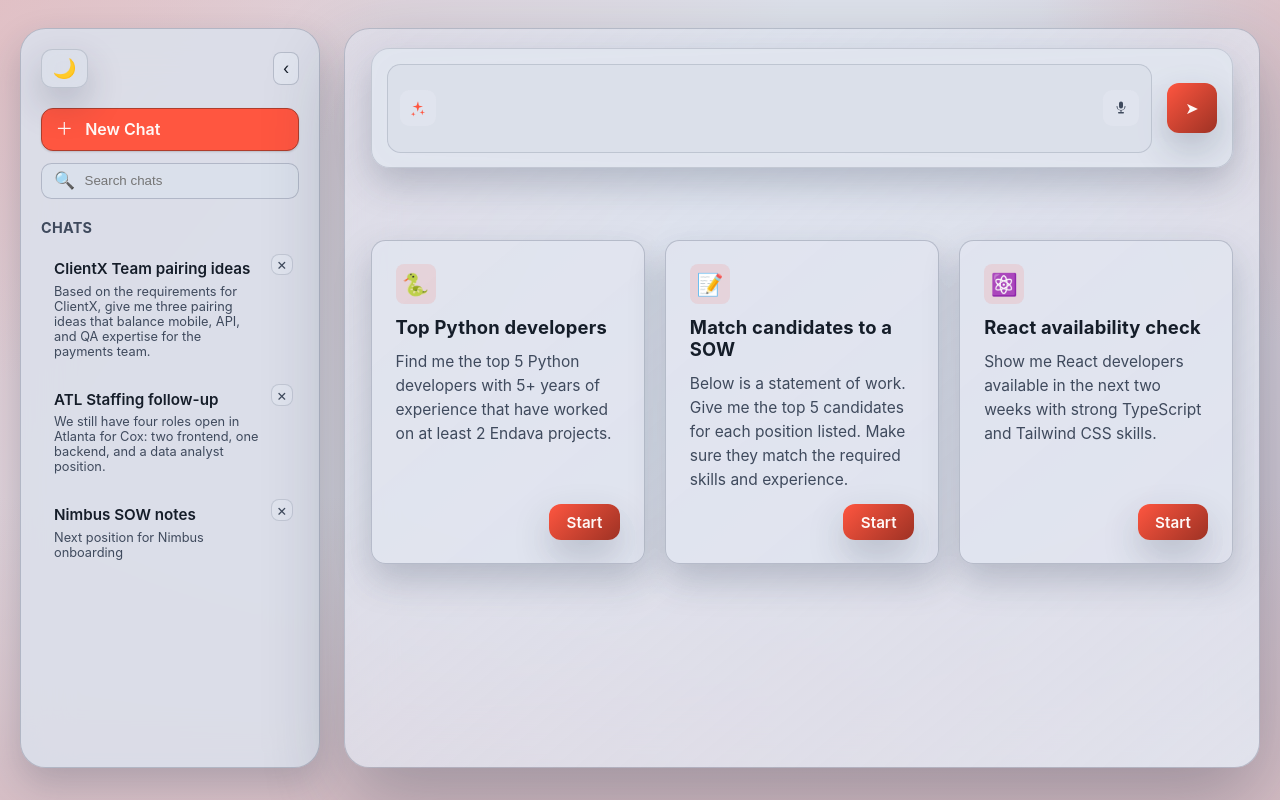
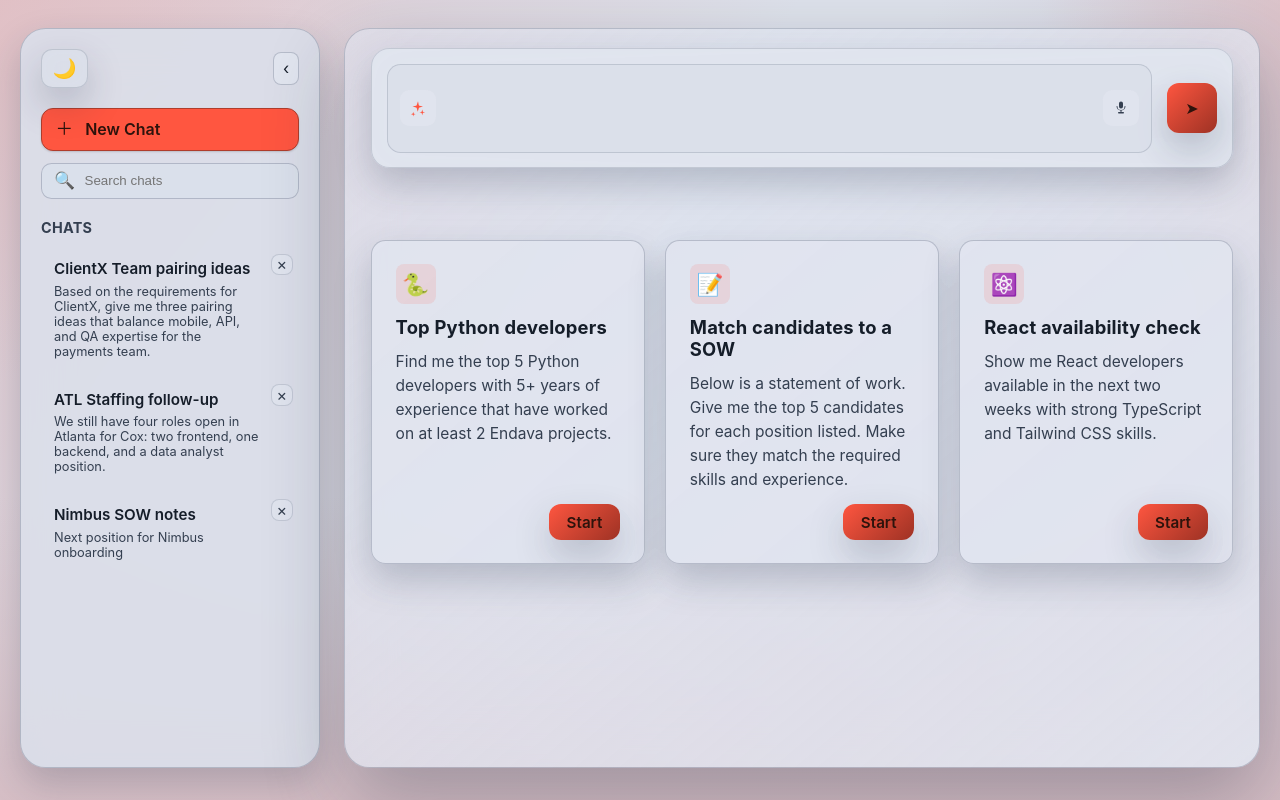
Before and after one commit to garystorey/chat-ui-no-framework, a React (Vite) app: page / in a window 1280 px wide. Built offline with nearby package versions, Linux system fonts and the light colour scheme.

Commit message:
Fix textarea labelling and improve accent contrast

```diff
--- a/src/components/UserInput.tsx
+++ b/src/components/UserInput.tsx
@@ -102,7 +102,6 @@ const UserInput = ({ value, onChange, onSend }: UserInputProps) => {
             onChange={handleChange}
             onKeyDown={handleKeyDown}
             aria-describedby="inputHint"
-            aria-label="Message input"
             autoFocus
           />
           <span className="input-panel__glyph input-panel__glyph--trail" aria-hidden="true">
--- a/src/styles/global.css
+++ b/src/styles/global.css
@@ -7,7 +7,7 @@
   --brand-orange: #ff5640;
   --accent: var(--brand-orange);
   --accent-strong: color-mix(in oklab, var(--brand-orange) 70%, black 30%);
-  --accent-button-text: #fef9f8;
+  --accent-button-text: #2d130c;
   --accent-contrast: color-mix(in oklab, var(--accent) 75%, #1c1f24 25%);
 
   --user-msg-bg-dark: #141a22;
@@ -110,13 +110,13 @@ body.light {
   --panel-border: rgba(47, 60, 86, 0.24);
   --input-bg: rgba(219, 224, 235, 0.95);
   --text: #151d29;
-  --muted: #3f4a5d;
+  --muted: #343f50;
   --user-msg-bg: color-mix(in oklab, #dde2ef 46%, var(--accent) 54%);
   --user-msg-text: var(--user-msg-text-light);
   --shadow: 0 18px 48px rgba(29, 39, 61, 0.2);
   --shadow-soft: 0 16px 36px rgba(29, 41, 64, 0.22);
   --shadow-strong: 0 30px 80px rgba(24, 33, 53, 0.3);
-  --accent-button-text: #fff8f6;
+  --accent-button-text: #2d130c;
   --accent-contrast: color-mix(in oklab, var(--accent) 78%, #26130e 22%);
   --divider: rgba(28, 36, 52, 0.16);
   --grid-line: rgba(28, 36, 52, 0.1);
@@ -163,7 +163,7 @@ body.dark {
   --shadow: 0 18px 40px rgba(0, 0, 0, 0.45);
   --shadow-soft: 0 20px 42px rgba(2, 4, 8, 0.45);
   --shadow-strong: 0 40px 90px rgba(2, 4, 8, 0.6);
-  --accent-button-text: #fff6f4;
+  --accent-button-text: #2d130c;
   --accent-contrast: color-mix(in oklab, var(--accent) 65%, #fdf2ee 35%);
   --divider: rgba(255, 255, 255, 0.08);
   --grid-line: rgba(255, 255, 255, 0.05);
```
